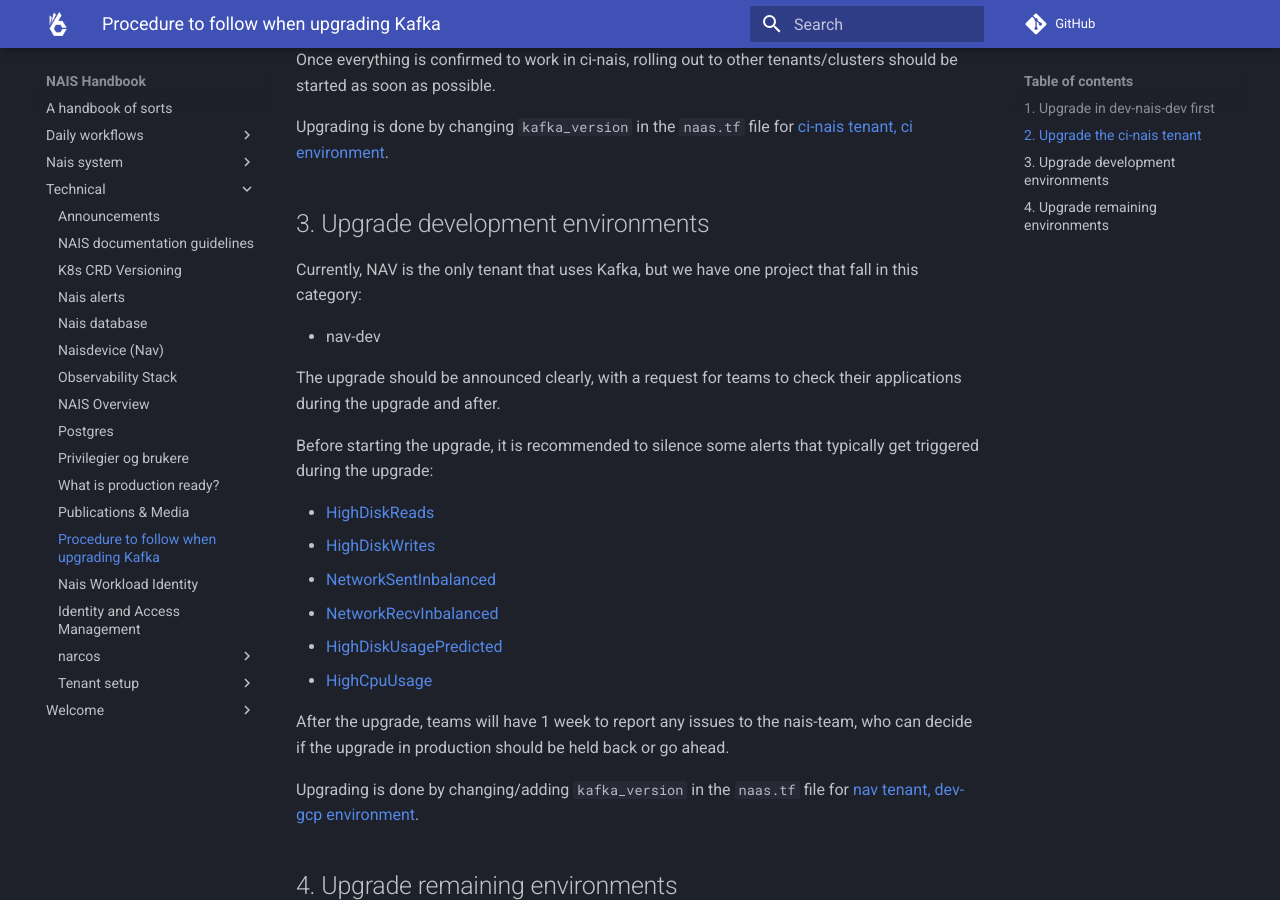
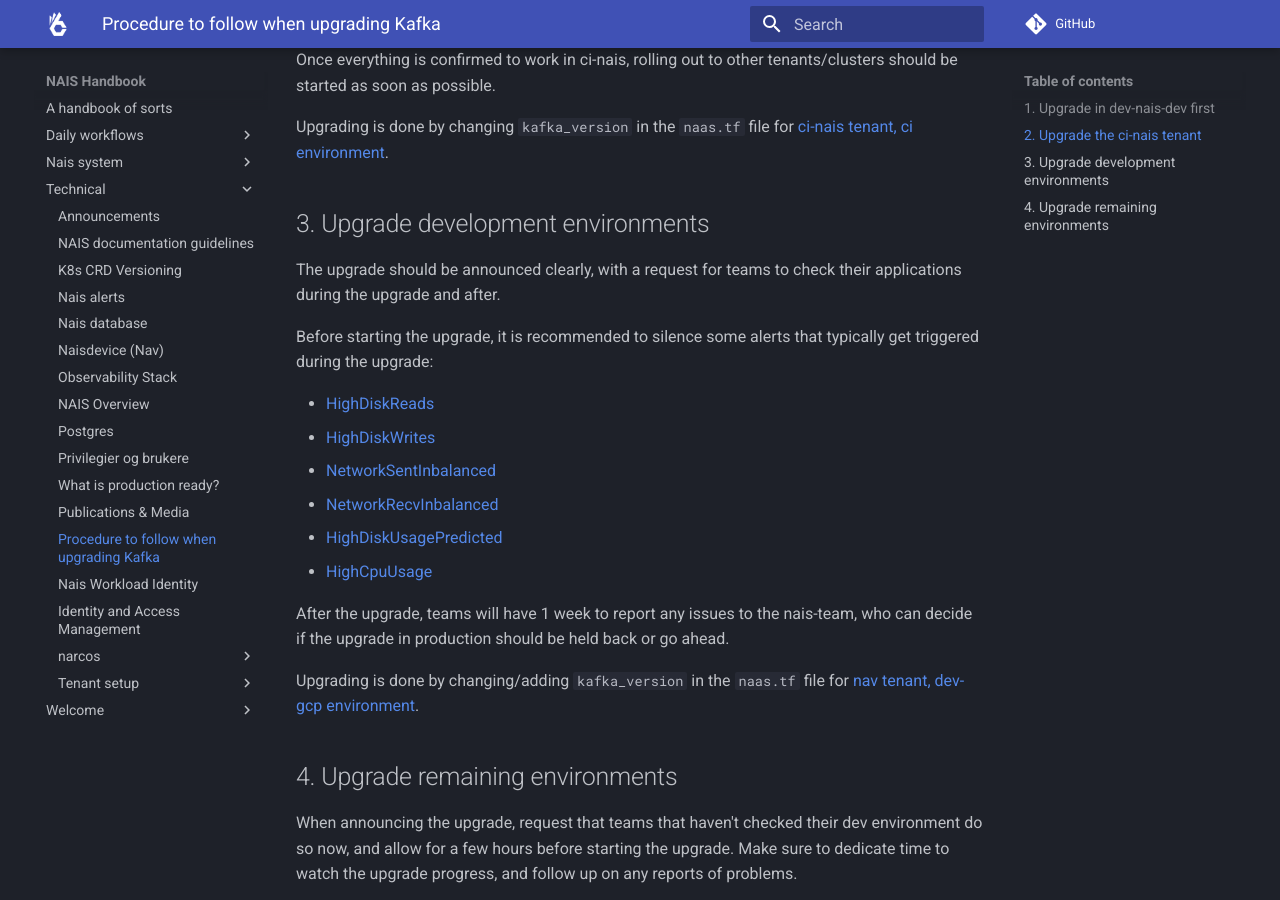
Before and after one commit to nais/handbook, an MkDocs documentation site: the page built from docs/technical/upgrading-kafka.md, in a window 1280 px wide and 900 px high, scrolled down 855 px. Built offline with MkDocs 1.6.1 and Material for MkDocs 9.7.7, drawn with Linux system fonts in a browser that asks for light colours; comment, search, counter and statistics services are not loaded.

Commit message:
Nav is no longer the only tenant with Kafka

```diff
--- a/docs/technical/upgrading-kafka.md
+++ b/docs/technical/upgrading-kafka.md
@@ -31,10 +31,6 @@
 
 
 ## 3. Upgrade development environments
-
-Currently, NAV is the only tenant that uses Kafka, but we have one project that fall in this category:
-
-- nav-dev
 
 The upgrade should be announced clearly, with a request for teams to check their applications during the upgrade and after.
 
```
